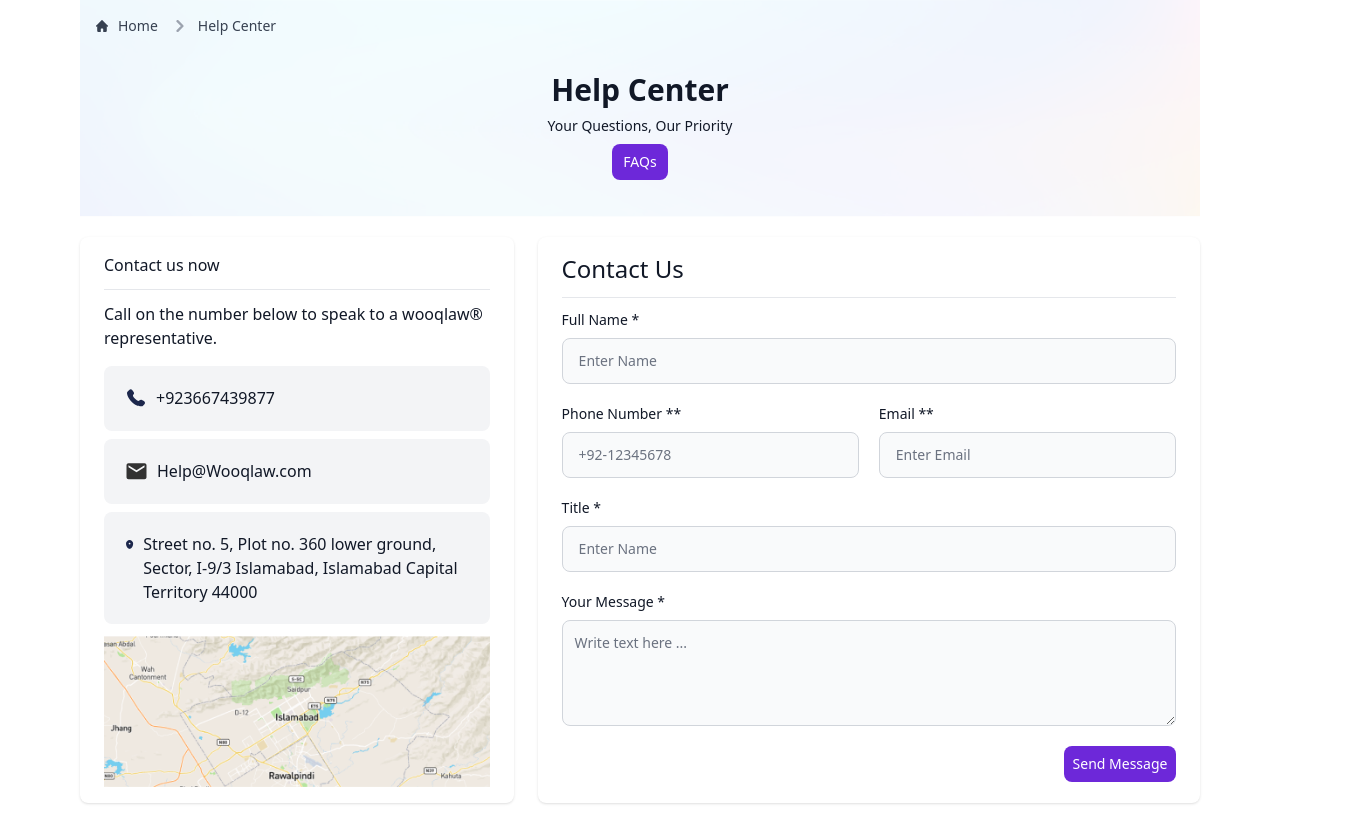
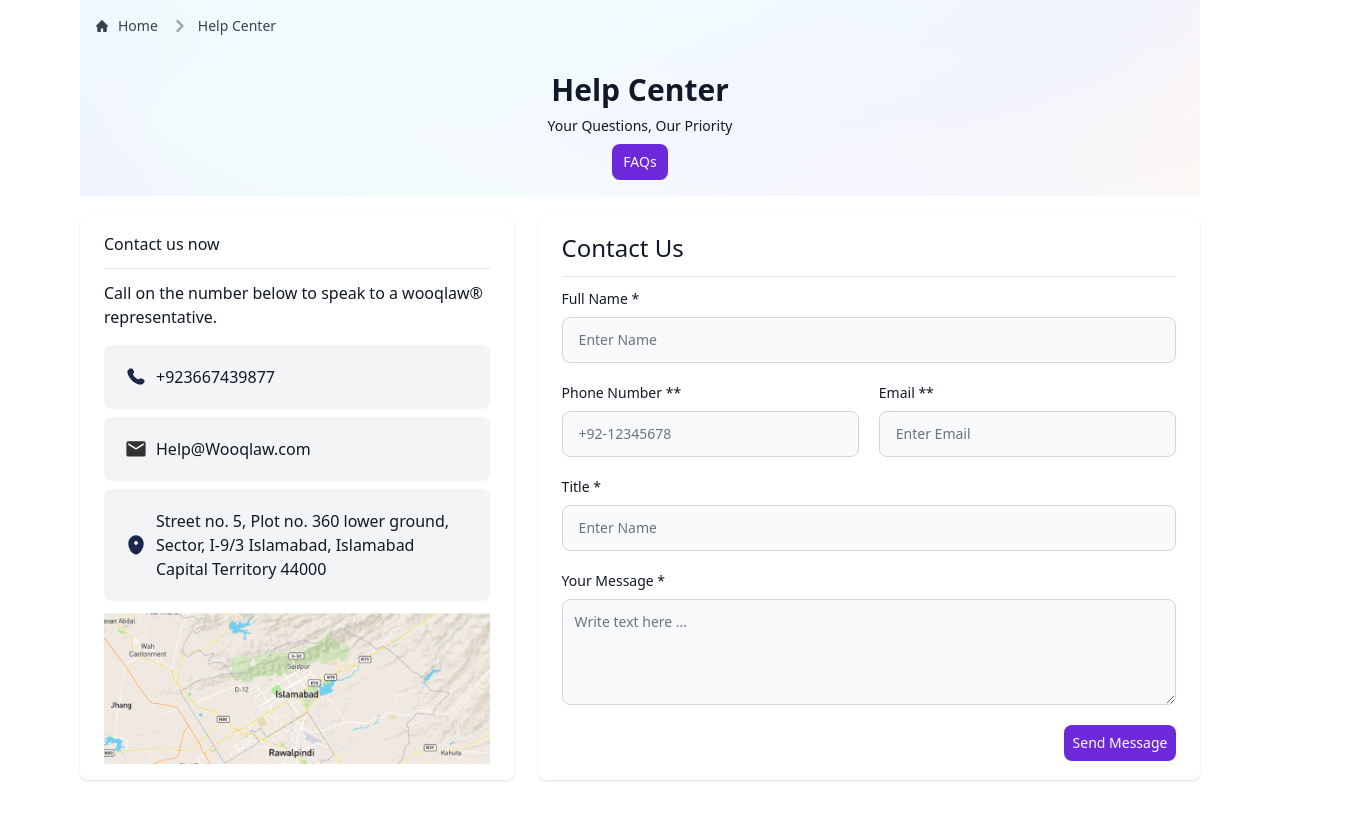
Before and after one commit to AbdurRehmanLTL/wooqlaw-public-html, a website with bundled scripts: page public/help-center.html in a window 1280 px wide. Shown: the whole page, 1360 px wide, since content can reach past the window. After the commit the page ends 800 px from the top, so only its background shows below. Built offline with nearby package versions, Linux system fonts and the light colour scheme; a web font is replaced by a local one.

Commit message:
help-center

```diff
--- a/public/help-center.html
+++ b/public/help-center.html
@@ -35,12 +35,11 @@
     <arm-header></arm-header>
     <section class="help-center container pb-5">
         <div class="flex flex-col gap-2 md:gap-5">
-            <div class="flex flex-col md:flex-row items-center md:justify-center">
-                <div class="flex">
-                    <!-- Backgroun Image -->
-                    <img class="relative" src="images/Help Bitmap.png" alt="Help Bitmap">
+            <!-- Background Image -->
+            <div class="flex flex-col p-4 items-center md:items-start" style="background-image: url(images/help-center.png);">
+                <div class="">
                     <!-- Home -->
-                    <nav class="flex absolute items-center w-full p-3 space-x-2 sm:p-4 sm:space-x-4" aria-label="Breadcrumb">
+                    <nav class="flex items-center w-full space-x-2 sm:space-x-4" aria-label="Breadcrumb">
                         <ol class="inline-flex items-center space-x-1 md:space-x-3">
                         <li class="inline-flex items-center">
                             <a href="#" class="inline-flex items-center text-sm font-medium text-gray-700 hover:text-primary-800">
@@ -64,7 +63,7 @@
                     </nav>
                 </div>
                 <!-- Help Center -->
-                <div class="flex md:absolute flex-col gap-2 pt-9 items-center">
+                <div class="flex flex-col w-full gap-2 pt-9 items-center justify-center">
                     <span class="text-xl md:text-3xl font-semibold text-gray-900">
                         Help Center
                     </span>
@@ -91,14 +90,14 @@
                             </div>
                             <!-- Phone, Email, Address -->
                             <div class="flex flex-col gap-2">
-                                <span class="flex text-sm md:text-base font-medium text-gray-900 gap-2 p-2 md:p-5 rounded-lg bg-gray-100">
-                                    <svg width="24" height="25" viewBox="0 0 24 25" fill="none" xmlns="http://www.w3.org/2000/svg">
+                                <span class="flex text-sm md:text-base font-medium text-gray-900 gap-2 p-2 md:p-5 rounded-lg bg-gray-100 items-center">
+                                    <svg class="shrink-0 w-5 h-5 md:w-6 md:h-6" viewBox="0 0 24 25" fill="none" xmlns="http://www.w3.org/2000/svg">
                                         <path d="M15.5562 14.2773L15.1007 14.7301C15.1007 14.7301 14.0181 15.8066 11.0631 12.8683C8.10812 9.93011 9.1907 8.85366 9.1907 8.85366L9.47752 8.56848C10.1841 7.86593 10.2507 6.73801 9.63424 5.91458L8.37326 4.23017C7.61028 3.21101 6.13596 3.07638 5.26145 3.94592L3.69185 5.50661C3.25823 5.93777 2.96765 6.49669 3.00289 7.1167C3.09304 8.70291 3.81071 12.1158 7.81536 16.0977C12.0621 20.3203 16.0468 20.4881 17.6763 20.3362C18.1917 20.2882 18.6399 20.0257 19.0011 19.6665L20.4217 18.2541C21.3806 17.3006 21.1102 15.666 19.8833 14.9991L17.9728 13.9605C17.1672 13.5226 16.1858 13.6512 15.5562 14.2773Z" fill="#1C274C"/>
                                     </svg>
                                     +923667439877
                                 </span>
-                                <span class="flex text-sm md:text-base font-medium text-gray-900 gap-2 p-2 md:p-5 rounded-lg bg-gray-100">
-                                    <svg width="25" height="25" viewBox="0 0 25 25" fill="none" xmlns="http://www.w3.org/2000/svg">
+                                <span class="flex text-sm md:text-base font-medium text-gray-900 gap-2 p-2 md:p-5 rounded-lg bg-gray-100 items-center">
+                                    <svg class="shrink-0 w-5 h-5 md:w-6 md:h-6" viewBox="0 0 25 25" fill="none" xmlns="http://www.w3.org/2000/svg">
                                         <g clip-path="url(#clip0_685_8355)">
                                         <path d="M20.5 4.37109H4.5C3.4 4.37109 2.51 5.27109 2.51 6.37109L2.5 18.3711C2.5 19.4711 3.4 20.3711 4.5 20.3711H20.5C21.6 20.3711 22.5 19.4711 22.5 18.3711V6.37109C22.5 5.27109 21.6 4.37109 20.5 4.37109ZM20.5 8.37109L12.5 13.3711L4.5 8.37109V6.37109L12.5 11.3711L20.5 6.37109V8.37109Z" fill="#323232"/>
                                         </g>
@@ -110,8 +109,8 @@
                                     </svg>
                                     Help@Wooqlaw.com
                                 </span>
-                                <span class="flex text-sm md:text-base font-medium text-gray-900 gap-2 p-2 md:p-5 rounded-lg bg-gray-100">
-                                    <svg width="25" height="25" viewBox="0 0 25 25" fill="none" xmlns="http://www.w3.org/2000/svg">
+                                <span class="flex text-sm md:text-base font-medium text-gray-900 gap-2 p-2 md:p-5 rounded-lg bg-gray-100 items-center">
+                                    <svg class="shrink-0 w-5 h-5 md:w-6 md:h-6" viewBox="0 0 25 25" fill="none" xmlns="http://www.w3.org/2000/svg">
                                         <path fill-rule="evenodd" clip-rule="evenodd" d="M12.5 2.37109C8.08172 2.37109 4.5 6.37368 4.5 10.8711C4.5 15.3333 7.05332 20.1835 11.0371 22.0455C11.9657 22.4796 13.0343 22.4796 13.9629 22.0455C17.9467 20.1835 20.5 15.3333 20.5 10.8711C20.5 6.37368 16.9183 2.37109 12.5 2.37109ZM12.5 12.3711C13.6046 12.3711 14.5 11.4757 14.5 10.3711C14.5 9.26652 13.6046 8.37109 12.5 8.37109C11.3954 8.37109 10.5 9.26652 10.5 10.3711C10.5 11.4757 11.3954 12.3711 12.5 12.3711Z" fill="#1C274C"/>
                                     </svg>
                                     Street no. 5, Plot no. 360 lower ground,
@@ -130,8 +129,8 @@
                         Contact Us
                     </div>
                     <hr>
+                    <!-- Full Name, Phone Number, Email, Title, Your Message, Send Message -->
                     <div class="flex flex-col gap-2 md:gap-5">
-                        <!-- Full Name, Phone Number, Email, Title, Your Message -->
                         <div class="flex flex-col gap-2 md:gap-5 bg-white rounded-lg">
                             <div class="flex flex-col gap-2">
                                 <label for="full-name" class="block text-xs md:text-sm font-medium text-gray-900">
@@ -139,7 +138,7 @@
                                 </label>
                                 <input type="tel" id="full-name" class="block w-full px-4 py-3 bg-gray-50 border border-gray-300 text-sm font-normal text-gray-500 rounded-lg focus:ring-blue-500 focus:border-blue-500" placeholder="Enter Name">
                             </div>
-                            <div class="grid grid-cols-1 md:grid-cols-2 gap-5">
+                            <div class="grid grid-cols-1 md:grid-cols-2 gap-2 md:gap-5">
                                 <div class="flex flex-col gap-2">
                                     <label for="phone-number" class="block text-xs md:text-sm font-medium text-gray-900">
                                         Phone Number  **
```
Also changed, not shown: public/css/style.css, public/images/help-center.png (renamed from public/images/Help Bitmap.png).
